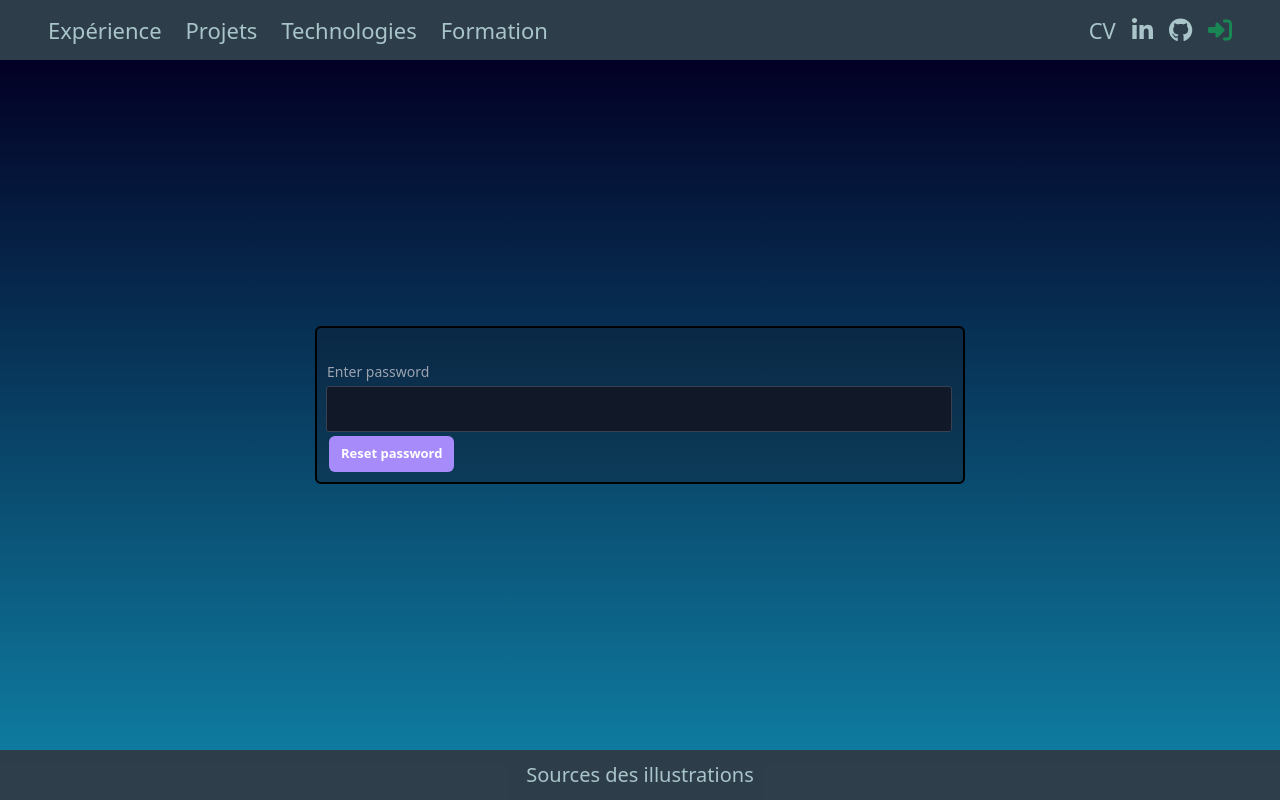
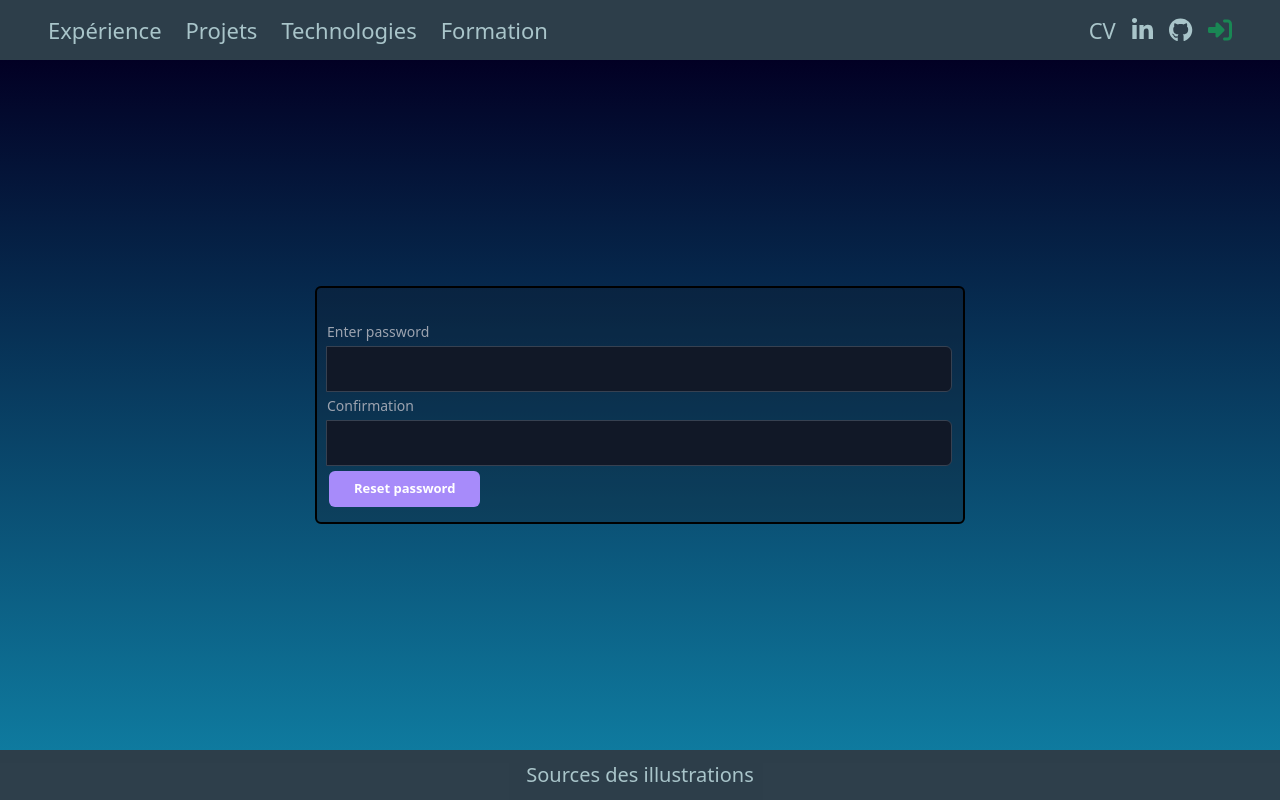
Before and after one commit to sebastien358/portfolio-frontend, a Vue app: page /reset-password/1 in a window 1280 px wide. Built offline with nearby package versions, Linux system fonts and the light colour scheme.

Commit message:
reset password

```diff
--- a/src/components/resetPassword/views/ResetPassword.vue
+++ b/src/components/resetPassword/views/ResetPassword.vue
@@ -6,7 +6,11 @@
           <form @submit.prevent="onSubmit" class="form">
             <div class="input-group mb-1">
               <label for="resetPassword mb-3">Enter password</label>
-              <input ref="password" type="password" name="password" id="username" required>
+              <input ref="password" type="password" name="password" id="password" required>
+            </div>
+            <div class="input-group">
+              <label for="resetPassword mb-3">Confirmation</label>
+              <input ref="confirm" type="password" name="password" id="confirm" required>
             </div>
             <button type="submit" class="sign">Reset password</button>
           </form>
@@ -20,21 +24,29 @@
 import BaseTemplate from "@/BaseTemplate.vue";
 import {ref} from "vue";
 import {useUserStore} from "@/stores/UserStore";
-import {useRouter} from "vue-router";
+import {useRoute, useRouter} from "vue-router";
 
 const password = ref(null)
+const confirm = ref(null)
 
 const userStore = useUserStore()
 
+const route = useRoute()
 const router = useRouter()
 
 const onSubmit = async () => {
-  await userStore.requestPassword(password.value.value)
+  if (password.value.value !== confirm.value.value) {
+    console.log('Les mot de passe ne correspondent pas')
+    return
+  }
+  await userStore.resetPassword(password.value.value, confirm.value.value, route.params.token)
   await router.push({name: 'login'})
 }
 </script>
 
 <style scoped lang="scss">
+@use '@/assets/css/mixins' as m;
+
 .bg-page {
   background: var(--bg-page);
   height: calc(100vh - 110px);
@@ -42,7 +54,10 @@ const onSubmit = async () => {
 
 .form-container {
   width: 650px;
-  padding: 10px;
+  padding: 10px 10px 20px 10px;
+  @include m.md {
+    width: 100%;
+  }
   .input-group {
     #username {
       border-radius: 3px;
@@ -53,8 +68,9 @@ const onSubmit = async () => {
 .sign {
   font-size: 13px;
   width: auto;
-  padding: 8px 12px;
+  padding: 8px 25px;
   position: relative;
   left: 2px;
+  top: 5px;
 }
 </style>
--- a/src/features/portfolio/experiences/views/Experience.vue
+++ b/src/features/portfolio/experiences/views/Experience.vue
@@ -141,7 +141,7 @@ import BaseTemplate from "@/BaseTemplate.vue";
   width: 500px;
   height: 650px;
   margin: 0 10px 60px 10px;
-  @include m.sm {
+  @include m.lg {
     width: 100%;
     height: 550px;
     margin: 0 10px 30px 10px;
--- a/src/features/portfolio/projects/views/Project.vue
+++ b/src/features/portfolio/projects/views/Project.vue
@@ -3,7 +3,7 @@
     <div class="bg-page">
       <h1 class="text-center text-uppercase">Mes projets principaux</h1>
       <!-- Projets réalisé -->
-      <div class="d-flex justify-content-center my-5 py-3">
+      <div class="d-flex justify-content-center mx-2 my-5 py-0 py-lg-3">
         <div class="project">
           <div class="d-flex flex-column align-items-center">
             <div class="d-flex align-items-center justify-content-center project__title">
@@ -81,6 +81,9 @@ import BaseTemplate from "@/BaseTemplate.vue";
   width: 550px;
   background-color: white;
   transition: 600ms ease-in-out;
+  @include m.sm {
+    width: 100%;
+  }
   &__title {
     height: 65px;
     background-color: rgba(169, 197, 202, 0.60);
@@ -124,5 +127,8 @@ import BaseTemplate from "@/BaseTemplate.vue";
 
 .project:hover {
   transform: scale(1.2);
+  @include m.sm {
+    transform: scale(1.1);
+  }
 }
 </style>
--- a/src/stores/UserStore.ts
+++ b/src/stores/UserStore.ts
@@ -8,7 +8,7 @@ export const useUserStore = defineStore('userStore', {
         return {}
     },
     actions: {
-        async requestPassword(email) {
+        async requestPassword(email: string) {
             const formData = new FormData()
             formData.append('email', email)
             try {
@@ -16,6 +16,16 @@ export const useUserStore = defineStore('userStore', {
             } catch(e) {
                 console.error(e)
             }
+        },
+        async resetPassword(password: string, confirm: string, token: string) {
+            const formData = new FormData()
+            formData.append('password[first]', password)
+            formData.append('password[second]', confirm)
+            try {
+                await axios.post(`${BASE_URL}/reset-password/${token}`, formData)
+            } catch(e) {
+                console.error(e)
+            }
         }
     }
 })
```
